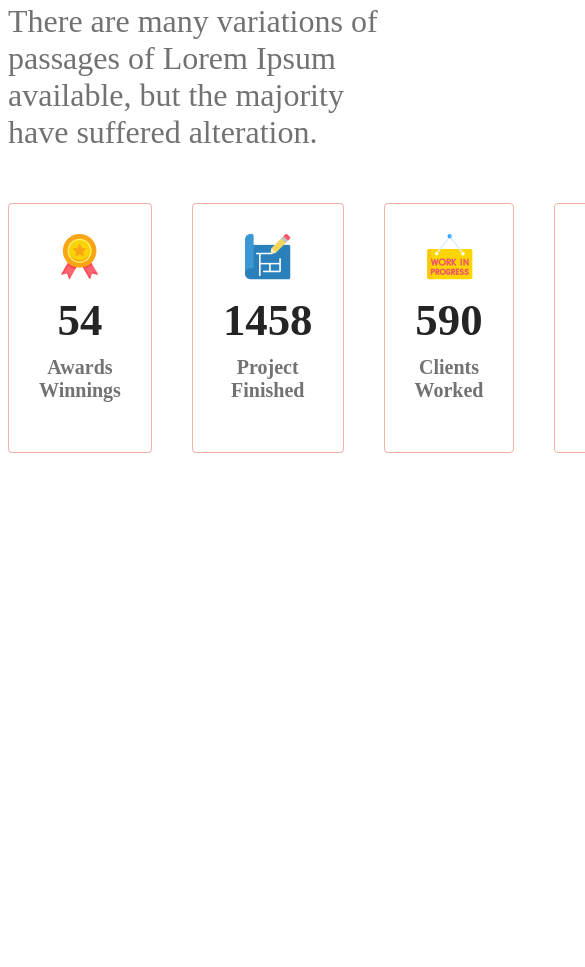
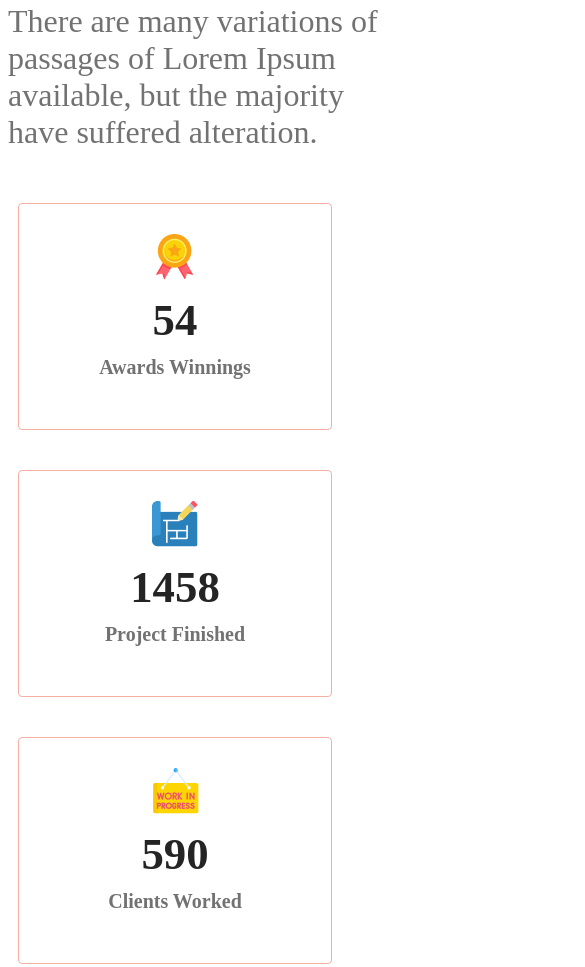
Before and after one commit to Busra2456/G3-Architects, a plain HTML site: page index.html in a window 390 px wide. Shown: the part 2901-3868 px from the top of the page, 585 px wide, since content can reach past the window. Before the commit the page ends 3424 px from the top, so only its background shows below. Drawn offline with Linux system fonts and the light colour scheme.

Commit message:
responsive media

```diff
--- a/style/index.css
+++ b/style/index.css
@@ -165,16 +165,20 @@ main{
   header{
     padding:20px ;
   }
-  nav ,.teams-contaner{
+  nav ,.teams-contaner ,.facts-card-container{
     flex-direction: column;
   }
 
   .teams-img-contaner{
     grid-template-columns: 1fr;
   }
-  .teams-content{padding-right: 10px;
+  .teams-content, .facts-card-container {padding-right: 10px;
     padding-left: 10px;
 
+  }
+
+  .facts-card-container{
+    gap: 20px;
   }
 
 }
@@ -185,4 +189,9 @@ main{
     padding:20px ;
   }
   nav ,.teams-contaner{flex-direction: column;}
+
+  .facts-card-container{
+    display: grid;
+    grid-template-columns: repeat(2,1fr);
+  }
 }
```
